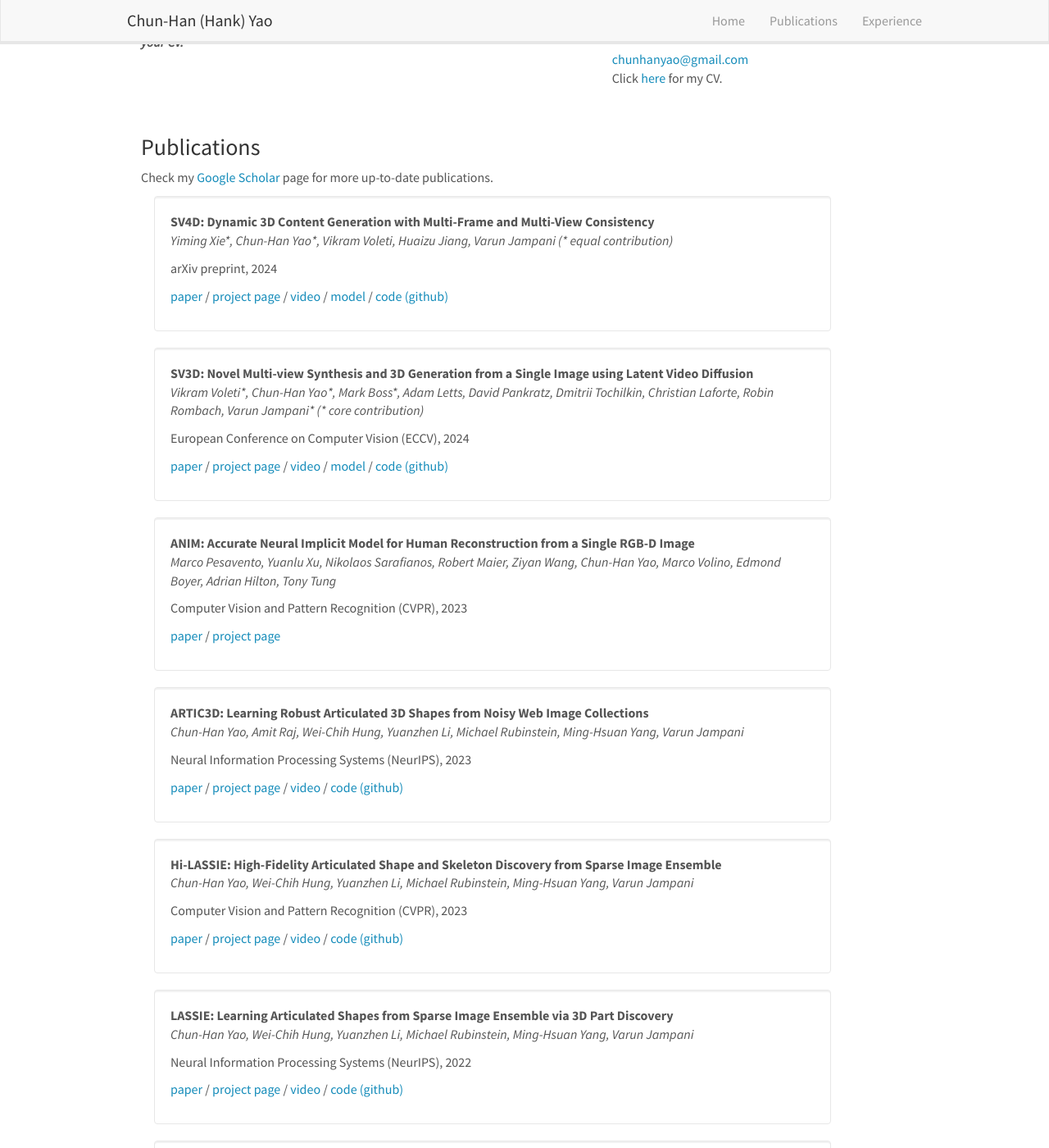
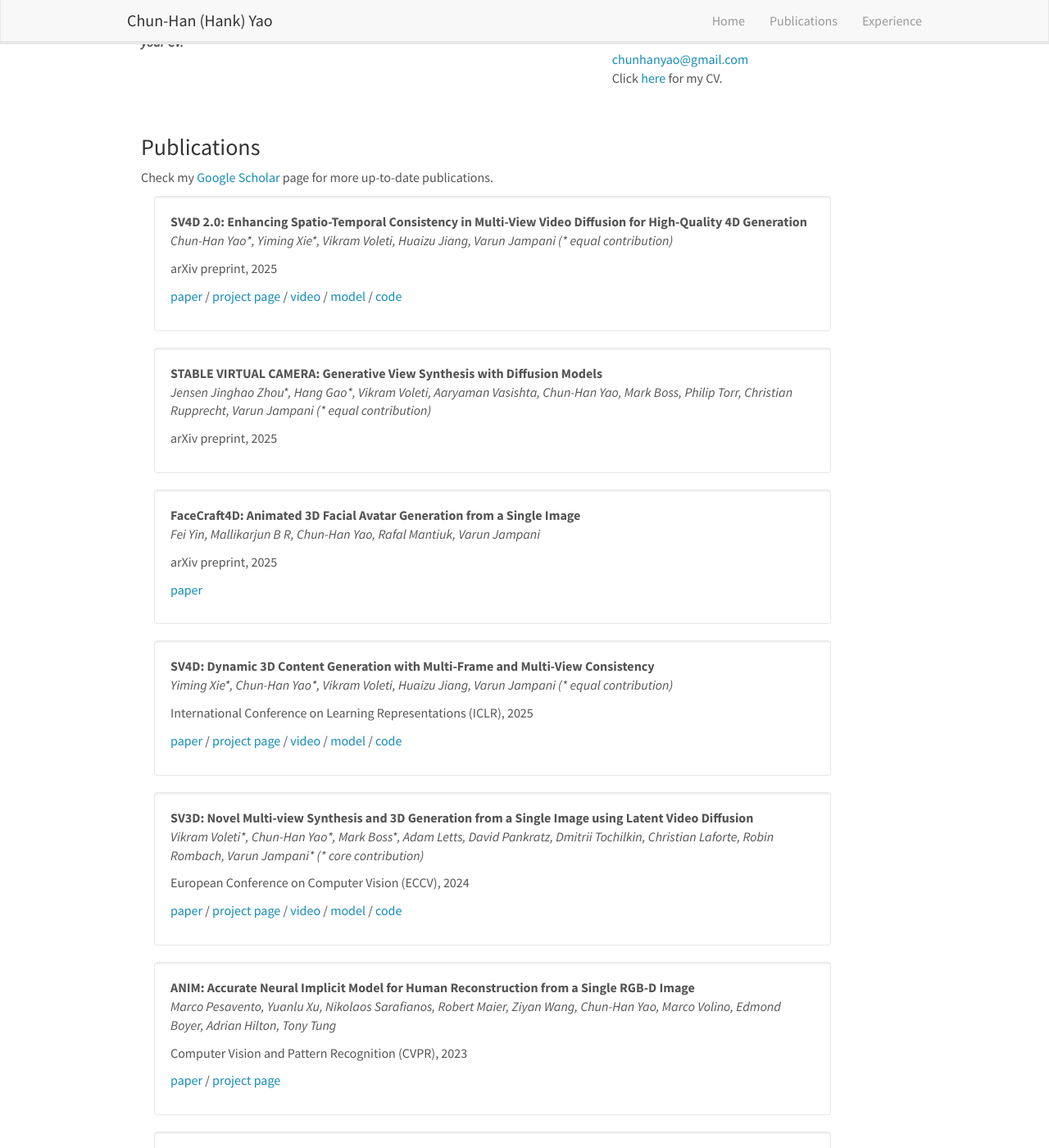
Before and after one commit to chhankyao/chhankyao.github.io, a Jekyll site: the page built from _pages/home.md, in a window 1280 px wide and 1400 px high, scrolled down 349 px. Shown: the whole window at 82% size. Built offline with Jekyll 4.4.1, drawn with Linux system fonts in a browser that asks for light colours; nearby versions of some CDN libraries; some of the changed text lies outside the part shown.

Commit message:
Update publist.yml

```diff
--- a/_data/publist.yml
+++ b/_data/publist.yml
@@ -1,6 +1,60 @@
+- title: SV4D 2.0&#58; Enhancing Spatio-Temporal Consistency in Multi-View Video Diffusion for High-Quality 4D Generation
+  authors: Chun-Han Yao\*, Yiming Xie\*, Vikram Voleti, Huaizu Jiang, Varun Jampani (\* equal contribution)
+  venue: arXiv preprint, 2025
+  number_link: 5
+  link1:
+    url: https://arxiv.org/abs/2503.16396
+    display: paper
+  link2:
+    url: https://sv4d20.github.io/
+    display: project page
+  link3:
+    url: https://www.youtube.com/watch?v=dtqj-s50ynU
+    display: video
+  link4:
+    url: https://huggingface.co/stabilityai/sv4d2.0
+    display: model
+  link5:
+    url: https://github.com/Stability-AI/generative-models
+    display: code
+
+
+- title: STABLE VIRTUAL CAMERA&#58; Generative View Synthesis with Diffusion Models
+  authors: Jensen Jinghao Zhou\*, Hang Gao\*, Vikram Voleti, Aaryaman Vasishta, Chun-Han Yao, Mark Boss, Philip Torr, Christian Rupprecht, Varun Jampani (\* equal contribution)
+  venue: arXiv preprint, 2025
+  number_link: 6
+  link1:
+    url: https://arxiv.org/abs/2503.14489
+    display: paper
+  link2:
+    url: https://stable-virtual-camera.github.io/
+    display: project page
+  link3:
+    url: https://www.youtube.com/channel/UCLLlVDcS7nNenT_zzO3OPxQ
+    display: videos
+  link4:
+    url: https://huggingface.co/stabilityai/stable-virtual-camera
+    display: model
+  link5:
+    url: https://github.com/Stability-AI/stable-virtual-camera
+    display: code
+  link6:
+    url: https://huggingface.co/spaces/stabilityai/stable-virtual-camera
+    display: demo
+
+
+- title: FaceCraft4D&#58; Animated 3D Facial Avatar Generation from a Single Image
+  authors: Fei Yin, Mallikarjun B R, Chun-Han Yao, Rafal Mantiuk, Varun Jampani
+  venue: arXiv preprint, 2025
+  number_link: 1
+  link1:
+    url: https://arxiv.org/abs/2504.15179
+    display: paper
+
+
 - title: SV4D&#58; Dynamic 3D Content Generation with Multi-Frame and Multi-View Consistency
   authors: Yiming Xie\*, Chun-Han Yao\*, Vikram Voleti, Huaizu Jiang, Varun Jampani (\* equal contribution)
-  venue: arXiv preprint, 2024
+  venue: International Conference on Learning Representations (ICLR), 2025
   number_link: 5
   link1:
     url: https://arxiv.org/abs/2407.17470
@@ -9,14 +63,14 @@
     url: https://sv4d.github.io/
     display: project page
   link3:
-    url: https://www.youtube.com/watch?v=RBP8vdAWTgk&t=2s
+    url: https://www.youtube.com/watch?v=RBP8vdAWTgk
     display: video
   link4:
     url: https://huggingface.co/stabilityai/sv4d
     display: model
   link5:
     url: https://github.com/Stability-AI/generative-models
-    display: code (github)
+    display: code
 
 
 - title: SV3D&#58; Novel Multi-view Synthesis and 3D Generation from a Single Image using Latent Video Diffusion
@@ -37,7 +91,7 @@
     display: model
   link5:
     url: https://github.com/Stability-AI/generative-models
-    display: code (github)
+    display: code
 
 
 - title: ANIM&#58; Accurate Neural Implicit Model for Human Reconstruction from a Single RGB-D Image
@@ -67,7 +121,7 @@
     display: video
   link4:
     url: https://github.com/chhankyao/artic3d_recon
-    display: code (github)
+    display: code
 
 
 - title: Hi-LASSIE&#58; High-Fidelity Articulated Shape and Skeleton Discovery from Sparse Image Ensemble
@@ -85,7 +139,7 @@
     display: video
   link4:
     url: https://github.com/google/hi-lassie
-    display: code (github)
+    display: code
 
 
 - title: LASSIE&#58; Learning Articulated Shapes from Sparse Image Ensemble via 3D Part Discovery
@@ -103,7 +157,7 @@
     display: video
   link4:
     url: https://github.com/google/lassie
-    display: code (github)
+    display: code
 
 
 - title: Learning Visibility for Robust Dense Human Body Estimation
@@ -118,19 +172,16 @@
     display: project page
   link3:
     url: https://github.com/chhankyao/visdb
-    display: code (github)
+    display: code
 
 
 - title: Federated Multi-Target Domain Adaptation
   authors: Chun-Han Yao, Boqing Gong, Yin Cui, Hang Qi, Yukun Zhu, Ming-Hsuan Yang
   venue: Winter Conference on Applications of Computer Vision (WACV), 2022
-  number_link: 2
+  number_link: 1
   link1:
     url: https://arxiv.org/abs/2108.07792
     display: paper
-  link2:
-    url:
-    display: code (soon)
 
 
 - title: Discovering 3D Parts from Image Collections
@@ -148,7 +199,7 @@
     display: video
   link4:
     url: https://github.com/chhankyao/lpd
-    display: code (github)
+    display: code
 
 
 - title: Video Object Detection via Object-level Temporal Aggregation
@@ -160,7 +211,7 @@
     display: paper
   link2:
     url: https://github.com/chhankyao/video_object_detection
-    display: code (github)
+    display: code
 
 
 - title: Progressive Domain Adaption for Object Detection
@@ -172,7 +223,7 @@
     display: paper
   link2:
     url: https://github.com/kevinhkhsu/DA_detection
-    display: code (github)
+    display: code
 
 
 - title: Occlusion-aware Video Temporal Consistency
@@ -184,7 +235,7 @@
     display: paper
   link2:
     url: https://github.com/chhankyao/video_temporal_consistency
-    display: code (github)
+    display: code
 
 
 - title: Example-based Video Color Transfer
@@ -196,4 +247,4 @@
     display: paper
   link2:
     url: https://github.com/chhankyao/video_color_transfer
-    display: code (github)
+    display: code
```
